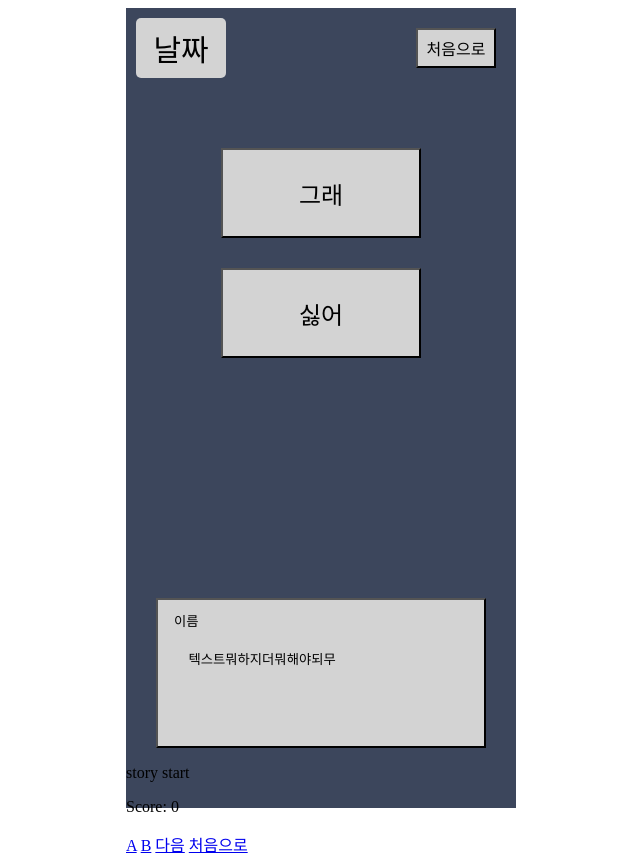
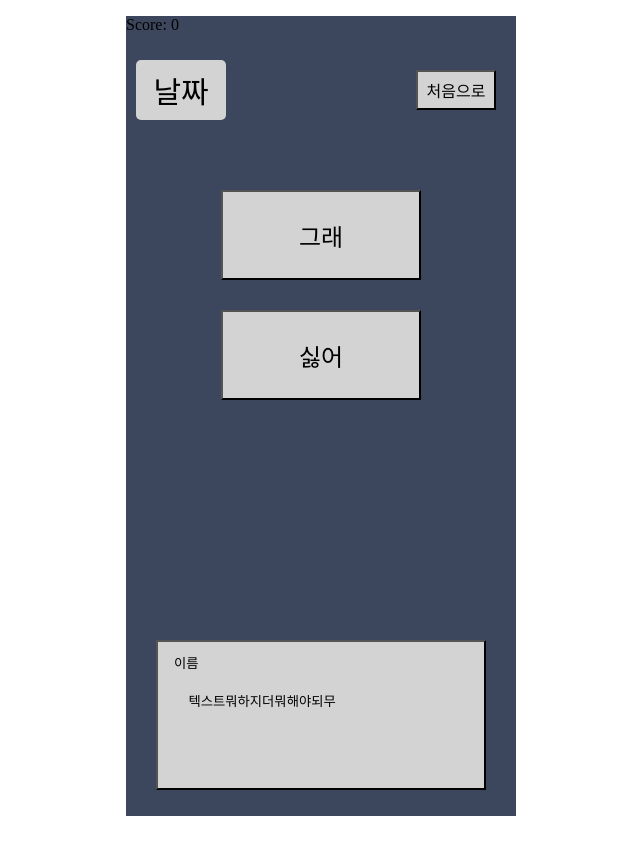
Before and after one commit to southsea3026/kimchi-stew, a Django app: page /kimchi/textplay/reset/ in a window 1280 px wide. Shown: the whole page, without its empty margins (319-959 px from the left). After the commit the page ends 816 px from the top, so only its background shows below. Run offline with Django 4.2, Linux system fonts and the light colour scheme; data comes from the database, SQL or seed files in the repository.

Commit message:
Add files via upload

```diff
--- /dev/null
+++ b/backup/stew/templates/kimchi/end.html
@@ -0,0 +1,5 @@
+{% extends 'base.html' %}
+{% block content %}
+<button class="reset" onclick="window.location.href='{% url 'kimchi:textplay_reset' %}'">처음으로</button>
+<h1>수고하셧음</h1>
+{% endblock %}
--- a/backup/stew/templates/kimchi/textplay.html
+++ b/backup/stew/templates/kimchi/textplay.html
@@ -1,6 +1,6 @@
 {% extends 'base.html' %}
 {% block content %}
-
+<p>Score: {{ request.session.score }}</p>
     <div class="base-container">
         <div class="daybox">날짜</div>
         <button class="reset" onclick="window.location.href='{% url 'kimchi:textplay_reset' %}'">처음으로</button>
@@ -22,24 +22,15 @@
 
     <div class="blank5"></div>
 
-    <button class="text-container">
-        <div class="text-name">이름</div>
-        <div class="text-text" onclick="window.location.href='{% url 'kimchi:textplay' %}'">텍스트뭐하지더뭐해야되무</div>
-    </button>
+        {% if next_text.block == 'A' or next_text.block == 'B' %}
+        <button class="text-container">
+            <div class="text-name">이름</div>
+            <div class="text-text" onclick="window.location.href='{% url 'kimchi:textplay' %}'">텍스트뭐하지더뭐해야되무</div>
+        </button>
+        {% else %}
+        <div class="theend-container">
+            <button class="theend" onclick="window.location.href='{% url 'kimchi:end' %}'">GG</button>
+        </div>
+    {% endif %}
 
-{% if next_text %}
-
-    <p>{{ next_text.text }}</p>
-    <p>Score: {{ request.session.score }}</p>
-    {% if next_text.block == 'A' %}
-        <a href="{% url 'kimchi:increase_score' 1 %}">A</a>
-        <a href="{% url 'kimchi:increase_score' 2 %}">B</a>
-    {% elif next_text.block == 'B' %}
-         <h3></h3>
-    {% endif %}
-{% else %}
-    <p>끝</p>
-{% endif %}
-    <a href="{% url 'kimchi:textplay' %}">다음</a>
-    <a href="{% url 'kimchi:textplay_reset' %}">처음으로</a>
 {% endblock %}
```
